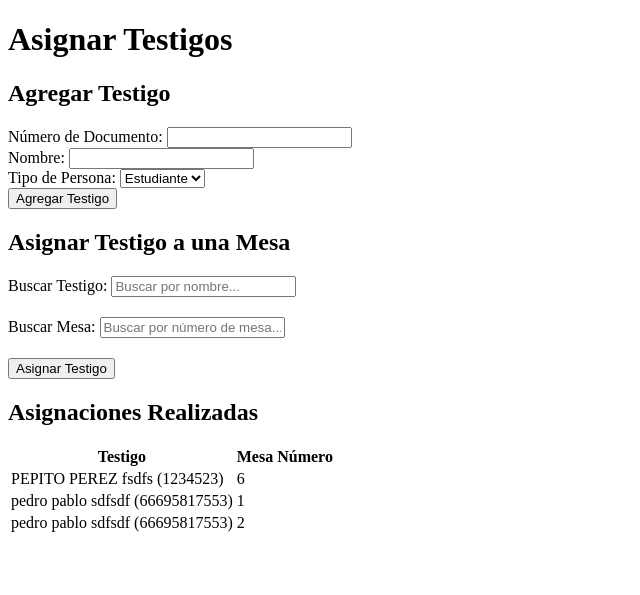
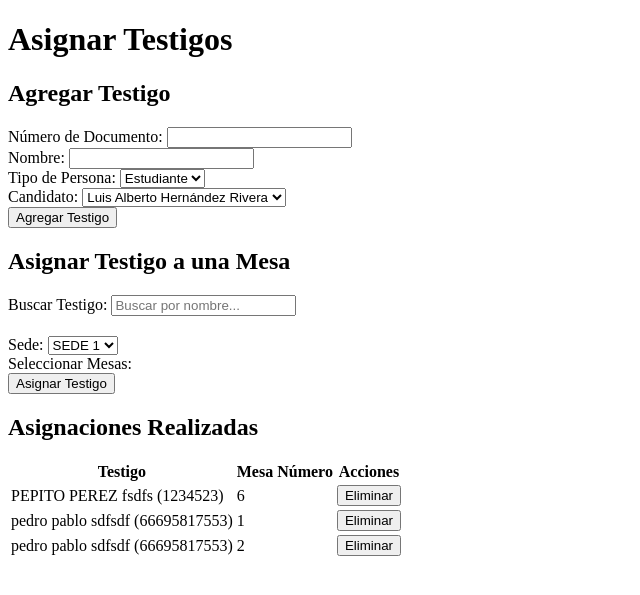
Before and after one commit to JoAnVaR/Votacion, a Flask app: page /asignar_testigos in a window 1280 px wide. Shown: the top 595 px of the page, without its empty margins (0-640 px from the left). Run offline with Flask 3, Linux system fonts and the light colour scheme.

Commit message:
modified:   app.py 	modified:   instance/votacion.db 	modified:   templates/asignar_testigos.html 	modified:   templates/index.html

```diff
--- a/app.py
+++ b/app.py
@@ -61,6 +61,7 @@
     mesa_numero = db.Column(db.Integer, nullable=False)
     sede = db.relationship('Sede', backref=db.backref('mesas', lazy=True))
 
+
 class AsignacionMesa(db.Model):
     id = db.Column(db.Integer, primary_key=True)
     grado = db.Column(db.String(20), nullable=False)
@@ -89,15 +90,20 @@
 
 class Testigo(db.Model):
     id = db.Column(db.Integer, primary_key=True)
-    numero_documento = db.Column(db.String(20), nullable=False)
+    numero_documento = db.Column(db.String(20), nullable=False, unique=True)
     nombre = db.Column(db.String(100), nullable=False)
     tipo_persona = db.Column(db.String(20), nullable=False)  # Estudiante o Profesor
-    asignaciones = db.relationship('AsignacionTestigo', backref='testigo', lazy=True)
+    id_candidato = db.Column(db.Integer, db.ForeignKey('candidato.id'), nullable=True)
+    asignaciones = db.relationship('AsignacionTestigo', backref='testigo', lazy=True)  # Cambiamos a 'testigo'
 
 class AsignacionTestigo(db.Model):
     id = db.Column(db.Integer, primary_key=True)
     id_testigo = db.Column(db.Integer, db.ForeignKey('testigo.id'), nullable=False)
-    mesa_numero = db.Column(db.String(20), nullable=False)  # Cambiamos a mesa_numero
+    id_sede = db.Column(db.Integer, db.ForeignKey('sede.id'), nullable=False)
+    mesa_numero = db.Column(db.String(20), nullable=False)
+    # No necesitamos redefinir aquí el backref, solo en el modelo Testigo
+    sede = db.relationship('Sede', backref='asignaciones_testigos')
+
 
 # Definir el modelo Candidato con el campo foto_path
 class Candidato(db.Model):
@@ -267,7 +273,6 @@
 
     db.session.commit()
     return sorteos, remanentes
-
 
 # Rutas y Vistas -----------------------------------------------------------------------------------------
 
@@ -641,34 +646,6 @@
 
     return render_template('reemplazo_jurados.html', jurados=jurados, reemplazos=reemplazos)
 
-# Ruta para Registro de Testigos
-@app.route('/asignar_testigos', methods=['GET', 'POST'])
-def asignar_testigos():
-    testigos = Testigo.query.all()
-    asignaciones = AsignacionTestigo.query.all()  # Usamos AsignacionTestigo
-
-    if request.method == 'POST':
-        if 'agregar_testigo' in request.form:
-            numero_documento = request.form.get('numero_documento')
-            nombre = request.form.get('nombre')
-            tipo_persona = request.form.get('tipo_persona')
-            nuevo_testigo = Testigo(
-                numero_documento=numero_documento,
-                nombre=nombre,
-                tipo_persona=tipo_persona
-            )
-            db.session.add(nuevo_testigo)
-            db.session.commit()
-        elif 'asignar_testigo' in request.form:
-            testigo_id = request.form.get('testigo_id')
-            mesa_numero = request.form.get('mesa_numero')
-            asignacion = AsignacionTestigo(id_testigo=testigo_id, mesa_numero=mesa_numero)
-            db.session.add(asignacion)
-            db.session.commit()
-        return redirect(url_for('asignar_testigos'))
-
-    return render_template('asignar_testigos.html', testigos=testigos, asignaciones=asignaciones)
-
 # Ruta para asignar mesas
 @app.route('/asignar_mesas', methods=['GET', 'POST'])
 def asignar_mesas():
@@ -795,6 +772,67 @@
         flash('Candidato eliminado exitosamente')
     return redirect(url_for('registro_candidato'))
 
+# Ruta para Registro de Testigos
+@app.route('/asignar_testigos', methods=['GET', 'POST'])
+def asignar_testigos():
+    testigos = Testigo.query.all()
+    asignaciones = AsignacionTestigo.query.all()
+    candidatos = Candidato.query.all()
+    sedes = Sede.query.all()
+
+    if request.method == 'POST':
+        if 'agregar_testigo' in request.form:
+            numero_documento = request.form.get('numero_documento')
+            nombre = request.form.get('nombre')
+            tipo_persona = request.form.get('tipo_persona')
+            id_candidato = request.form.get('id_candidato')
+            nuevo_testigo = Testigo(
+                numero_documento=numero_documento,
+                nombre=nombre,
+                tipo_persona=tipo_persona,
+                id_candidato=id_candidato
+            )
+            try:
+                db.session.add(nuevo_testigo)
+                db.session.commit()
+                flash("Testigo agregado con éxito.", "success")
+            except IntegrityError:
+                db.session.rollback()
+                flash("Error: El número de documento ya existe.", "error")
+        elif 'asignar_testigo' in request.form:
+            testigo_id = request.form.get('testigo_id')
+            id_sede = request.form.get('id_sede')
+            mesas_seleccionadas = request.form.getlist('mesas')
+
+            for mesa_numero in mesas_seleccionadas:
+                asignacion = AsignacionTestigo(id_testigo=testigo_id, id_sede=id_sede, mesa_numero=mesa_numero)
+                db.session.add(asignacion)
+            db.session.commit()
+            flash("Testigo asignado con éxito a las mesas seleccionadas.", "success")
+        return redirect(url_for('asignar_testigos'))
+
+    return render_template('asignar_testigos.html', testigos=testigos, asignaciones=asignaciones, candidatos=candidatos, sedes=sedes)
+
+
+# Ruta para obtener las mesas de una sede
+@app.route('/get_mesas/<int:sede_id>')
+def get_mesas(sede_id):
+    mesas = Mesa.query.filter_by(sede_id=sede_id).all()
+    return jsonify([{'mesa_numero': mesa.mesa_numero} for mesa in mesas])
+
+# Ruta para eliminar una asignación de testigo
+@app.route('/eliminar_asignacion/_testigo<int:asignacion_id>', methods=['POST'])
+def eliminar_asignacion_testigo(asignacion_id):
+    asignacion = AsignacionTestigo.query.get(asignacion_id)
+    if asignacion:
+        db.session.delete(asignacion)
+        db.session.commit()
+        flash("Asignación eliminada con éxito.", "success")
+    else:
+        flash("Error: Asignación no encontrada.", "error")
+    return redirect(url_for('asignar_testigos'))
+
+
 if __name__ == '__main__':
     with app.app_context():
         # db.drop_all()  # Eliminar todas las tablas existentes si es necesario
--- a/templates/asignar_testigos.html
+++ b/templates/asignar_testigos.html
@@ -63,12 +63,22 @@
             }
             document.getElementById("searchMesaResults").style.display = hasResults ? "block" : "none";
         }
-
     </script>
 </head>
 
 <body>
     <h1>Asignar Testigos</h1>
+
+    <!-- Mensajes flash -->
+    {% with messages = get_flashed_messages(with_categories=true) %}
+    {% if messages %}
+    <ul class="flashes">
+        {% for category, message in messages %}
+        <li class="{{ category }}">{{ message }}</li>
+        {% endfor %}
+    </ul>
+    {% endif %}
+    {% endwith %}
 
     <!-- Formulario para agregar un nuevo testigo -->
     <form method="post" action="{{ url_for('asignar_testigos') }}">
@@ -83,6 +93,15 @@
         <select id="tipo_persona" name="tipo_persona" required>
             <option value="Estudiante">Estudiante</option>
             <option value="Profesor">Profesor</option>
+            <option value="Otro">Otro</option> <!-- Nueva opción -->
+        </select><br>
+
+        <label for="candidato">Candidato:</label>
+        <select id="candidato" name="id_candidato" required>
+            {% for candidato in candidatos %}
+            <option value="{{ candidato.id }}">{{ candidato.nombre }}</option>
+            {% endfor %}
+            <option value="Voto en Blanco">Voto en Blanco</option> <!-- Nueva opción -->
         </select><br>
 
         <button type="submit" name="agregar_testigo">Agregar Testigo</button>
@@ -118,31 +137,40 @@
             </table><br>
         </div>
 
-        <div class="search-box">
-            <label for="searchMesaInput">Buscar Mesa:</label>
-            <input type="text" id="searchMesaInput" onkeyup="searchMesas()" placeholder="Buscar por número de mesa...">
-        </div>
-        <div id="searchMesaResults" class="search-results">
-            <table id="mesasTable">
-                <thead>
-                    <tr>
-                        <th>Número de Mesa</th>
-                        <th>Seleccionar</th>
-                    </tr>
-                </thead>
-                <tbody>
-                    {% for asignacion in asignaciones %}
-                    <tr>
-                        <td>{{ asignacion.mesa_numero }}</td>
-                        <td><input type="radio" name="mesa_numero" value="{{ asignacion.mesa_numero }}" required></td>
-                    </tr>
-                    {% endfor %}
-                </tbody>
-            </table><br>
+        <label for="sede">Sede:</label>
+        <select id="sede" name="id_sede" onchange="loadMesas(this.value)" required>
+            {% for sede in sedes %}
+            <option value="{{ sede.id }}">{{ sede.nombre }}</option>
+            {% endfor %}
+        </select><br>
+
+        <label for="mesas">Seleccionar Mesas:</label>
+        <div class="checkbox-container">
+            <!-- Aquí se cargarán dinámicamente las mesas correspondientes a la sede seleccionada -->
         </div>
 
         <button type="submit" name="asignar_testigo">Asignar Testigo</button>
     </form>
+
+
+    <script>
+        function loadMesas(sedeId) {
+            // Realiza una petición al servidor para obtener las mesas de la sede seleccionada
+            fetch(`/get_mesas/${sedeId}`)
+                .then(response => response.json())
+                .then(data => {
+                    let container = document.querySelector('.checkbox-container');
+                    container.innerHTML = ''; // Limpiar contenido anterior
+
+                    data.forEach(mesa => {
+                        let label = document.createElement('label');
+                        label.innerHTML = `<input type="checkbox" name="mesas" value="${mesa.mesa_numero}"> ${mesa.mesa_numero}`;
+                        container.appendChild(label);
+                    });
+                })
+                .catch(error => console.error('Error cargando mesas:', error));
+        }
+    </script>
 
     <!-- Mostrar asignaciones realizadas -->
     <h2>Asignaciones Realizadas</h2>
@@ -152,6 +180,7 @@
             <tr>
                 <th>Testigo</th>
                 <th>Mesa Número</th>
+                <th>Acciones</th>
             </tr>
         </thead>
         <tbody>
@@ -159,6 +188,13 @@
             <tr>
                 <td>{{ asignacion.testigo.nombre }} ({{ asignacion.testigo.numero_documento }})</td>
                 <td>{{ asignacion.mesa_numero }}</td>
+                <td>
+                    <form method="post"
+                        action="{{ url_for('eliminar_asignacion_testigo', asignacion_id=asignacion.id) }}"
+                        style="display:inline;">
+                        <button type="submit" name="eliminar_asignacion">Eliminar</button>
+                    </form>
+                </td>
             </tr>
             {% endfor %}
         </tbody>
@@ -166,6 +202,7 @@
     {% else %}
     <p>No se han realizado asignaciones todavía.</p>
     {% endif %}
+
 </body>
 
 </html>
--- a/templates/index.html
+++ b/templates/index.html
@@ -7,6 +7,7 @@
 </head>
 
 <body>
+    <!-- Encabezado del sitio -->
     <h1>Bienvenido al Sistema de Votación</h1>
     <a href="{{ url_for('agregar_sede') }}">Administrar Sedes y Mesas</a><br>
     <a href="{{ url_for('registro_estudiante') }}">Registrar Estudiante</a><br>
```
Also changed, not shown: instance/votacion.db.
